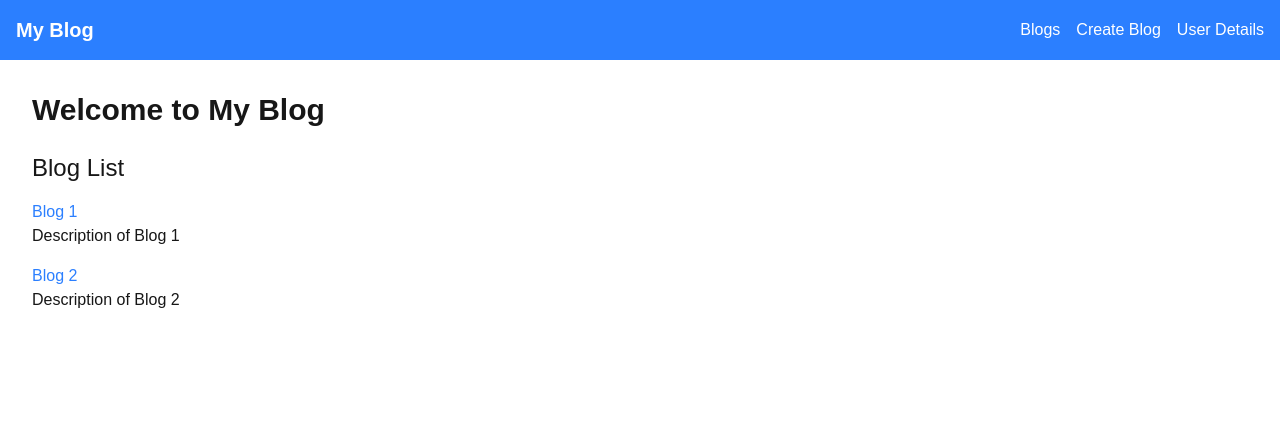
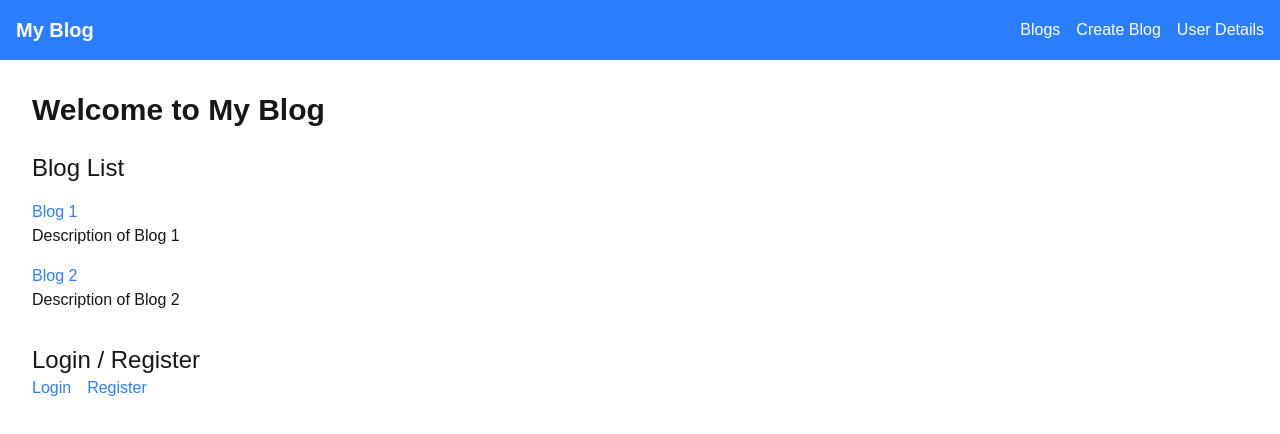
Before and after one commit to ganeshakula80/my-blog, a Next.js app: page / in a window 1280 px wide. Shown: the top 434 px of the page. Built offline with nearby package versions, Linux system fonts and the light colour scheme.

Commit message:
Update page.tsx

```diff
--- a/src/app/page.tsx
+++ b/src/app/page.tsx
@@ -1,7 +1,6 @@
 // src/app/page.tsx
 
 import Link from "next/link";
-import BlogDetails from "@/app/blog/[id]/page";
 
 const Home = () => {
   const blogs = [
@@ -25,6 +24,18 @@ const Home = () => {
           ))}
         </ul>
       </div>
+
+      <div className="mt-8">
+        <h2 className="text-2xl">Login / Register</h2>
+        <div className="space-x-4">
+          <Link href="/login">
+            <span className="text-blue-500">Login</span>
+          </Link>
+          <Link href="/register">
+            <span className="text-blue-500">Register</span>
+          </Link>
+        </div>
+      </div>
     </div>
   );
 };
```
